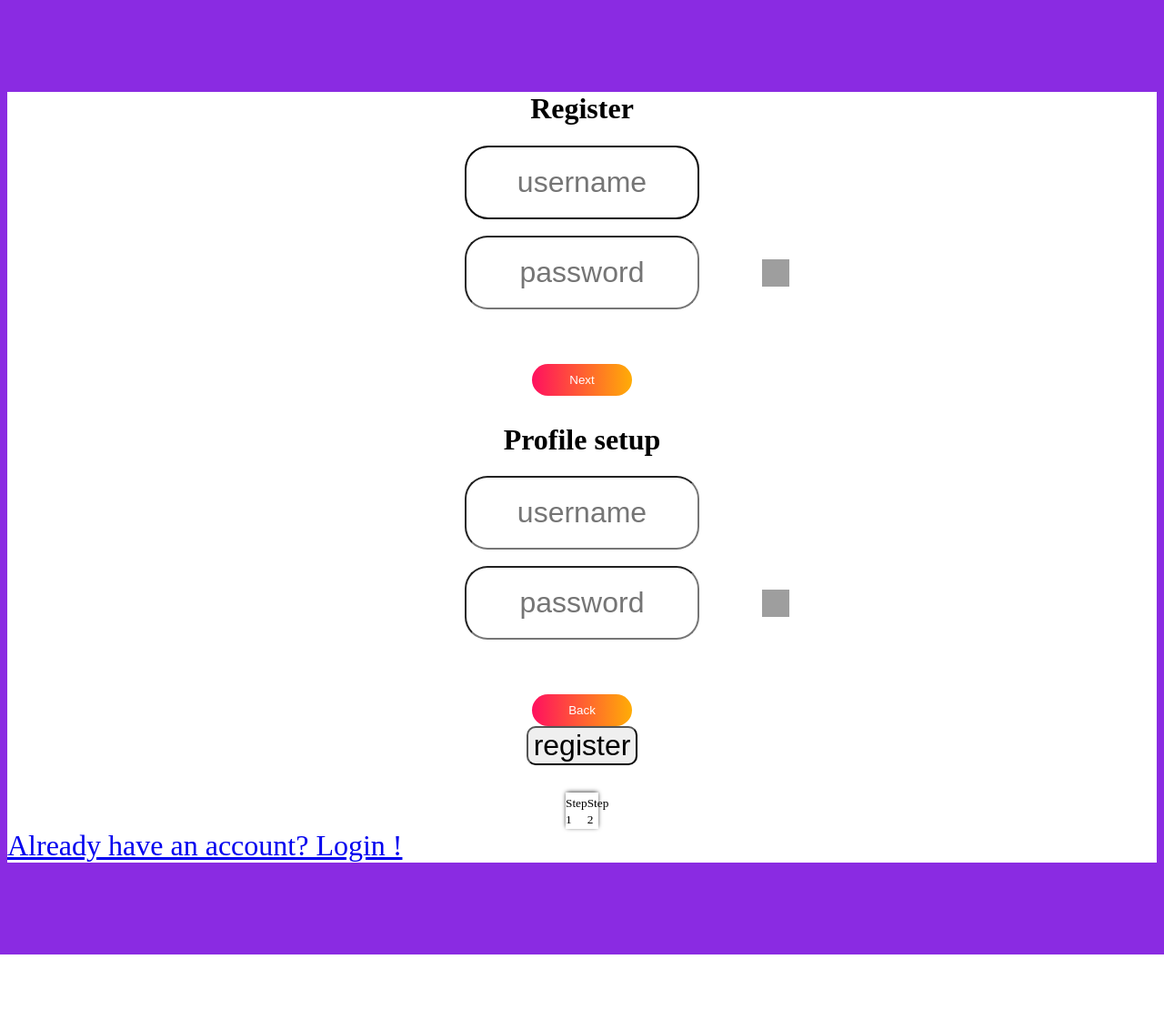
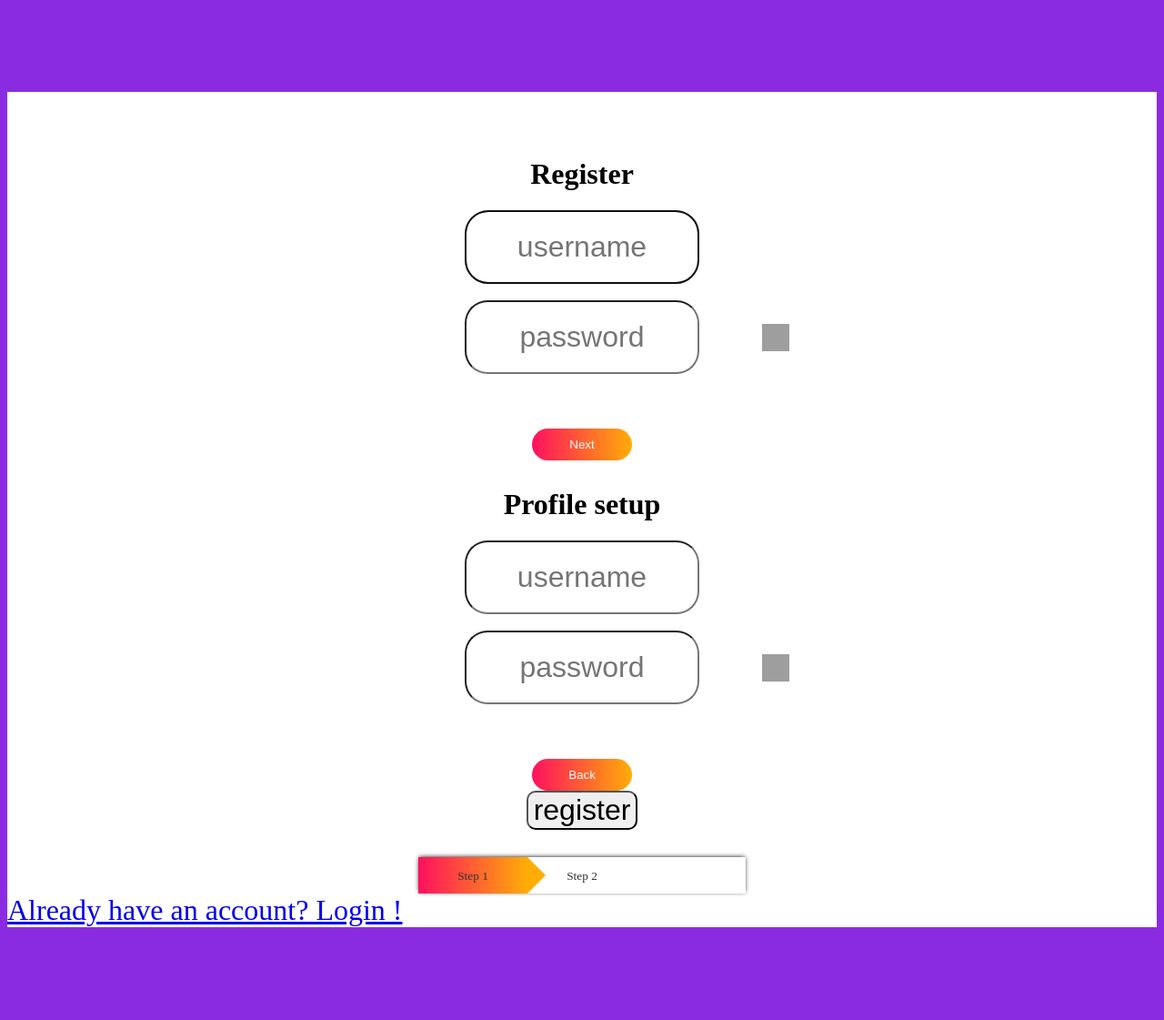
Before and after one commit to Zeotical/MMUsic-TC2L-03, a Flask app: page / in a window 1280 px wide. Shown: the whole page at 91% size. Before the commit the page ends 1049 px from the top, so only its background shows below. Run offline with Flask 3, Linux system fonts and the light colour scheme; grey boxes are pictures that could not be loaded.

```diff
--- a/static/styles.css
+++ b/static/styles.css
@@ -14,6 +14,8 @@ body {
    background: #fff;
    margin: 8% auto;
    position: relative;
+   padding-top: 50px; /* Adds space above form to make sure step bar is visible */
+
 }
 .input-field {
  display: block;
@@ -57,11 +59,13 @@ form button {
 }
 
 #form2{
-    left: 450px;
+    position: relative;
+    left: 50px;
+    margin-right: 0;
 }
 
 .step-row{
-    width: 36px;
+    width: 360px;
     height: 40px;
     margin: 0 auto;
     display:flex;
@@ -77,12 +81,31 @@ form button {
     position: relative;
 }
 
+#progress{
+    position: absolute;
+    height: 100%;
+    width: 120px;
+    background: linear-gradient(to right,#ff105f,#ffad06);
+}
+
+#progress::after {
+    content: '';
+    height: 0;
+    width: 0;
+    border-top: 20px solid transparent;
+    border-bottom: 20px solid transparent;
+    position: absolute;
+    right: -20px;
+    top: 0;
+    border-left: 20px solid #ffad06;
+}
+
 
 #image {
     display: block;
     position: relative;
     bottom: 55px;
     left: 830px;
-    width: 30px !important;
-    height: 30px !important;
+    width: 30px;
+    height: 30px;
 }
--- a/templates/index.html
+++ b/templates/index.html
@@ -11,11 +11,11 @@
     <input type="image" src="https://www.svgrepo.com/show/453442/visibility-off.svg" onclick="see_ps();return false;" id="image" >
 
     <div class="btn-box">
-      <button type="button">Next</button>
+      <button type="button" id="next">Next</button>
     </div>
 
 
-    <form id="form2" action="{{url_for("register")}}" method="post" >
+  <form id="form2" action="{{url_for("register")}}" method="post" >
     <h1>Profile setup</h1>
     <input type="text" name="username_register" placeholder="username" class="input-field" required autofocus>
     <br>
@@ -23,14 +23,15 @@
     <input type="image" src="https://www.svgrepo.com/show/453442/visibility-off.svg" onclick="see_ps();return false;" id="image" >
 
     <div class="btn-box">
-      <button type="button">Back</button>
+      <button type="button" id="back">Back</button>
       <input type="submit"  value="register" class="btn-register"/>
     </div>
   </form>
 
   <div class="step-row">
-    <div class="stwp_col"><small>Step 1</small></div>
-    <div class="stwp_col"><small>Step 2</small></div>
+    <div id="progress"></div>
+    <div class="step-col"><small>Step 1</small></div>
+    <div class="step-col"><small>Step 2</small></div>
   </div>
 
   <a href="{{url_for("login")}}" class="lnk-login">Already have an account? Login !</a>
@@ -45,8 +46,13 @@
       y.src="https://www.svgrepo.com/show/453440/visibility.svg"; }
       else
       { x.type="password";
-        y.src="https://www.svgrepo.com/show/453442/visibility-off.svg";           }
+        y.src="https://www.svgrepo.com/show/453442/visibility-off.svg";}
     }
+   var form1 = document.getElementById("register_form");
+   var form2 = document.getElementById("form2");
+   var next = document.getElementById("next");
+   var back = document.getElementById("back");
+   next.onclick = function(){}
   </script>
 
 {% endblock %}
```
